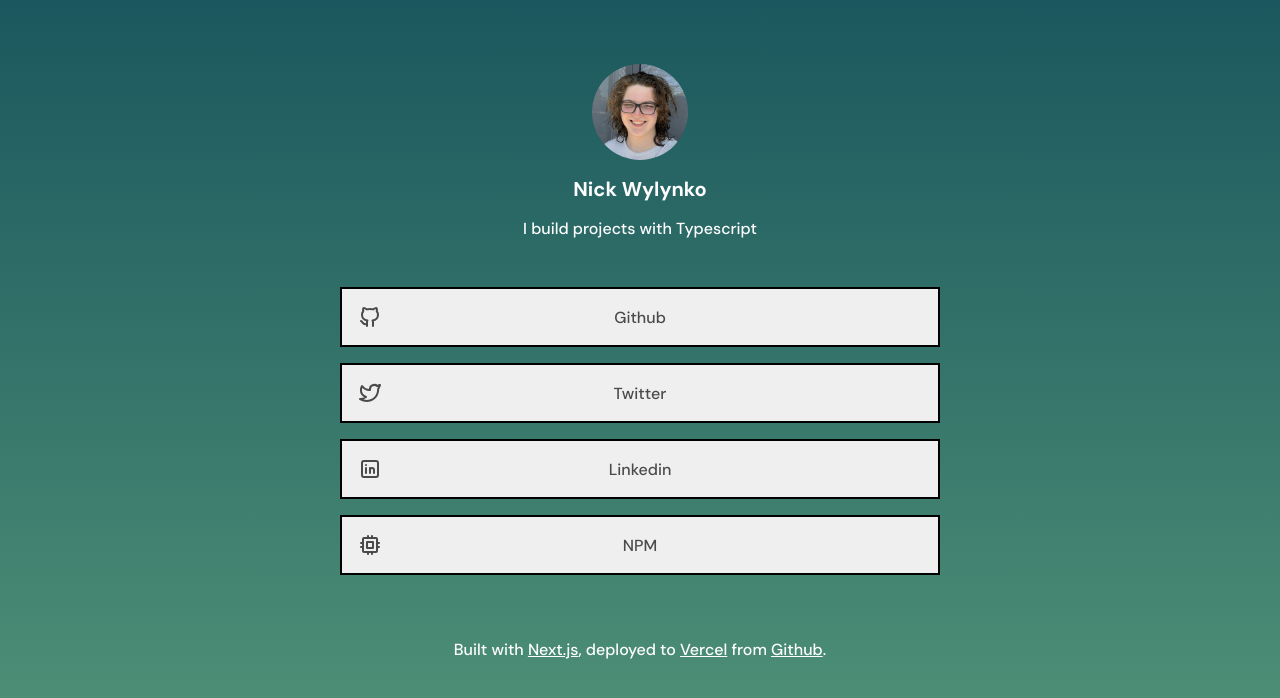
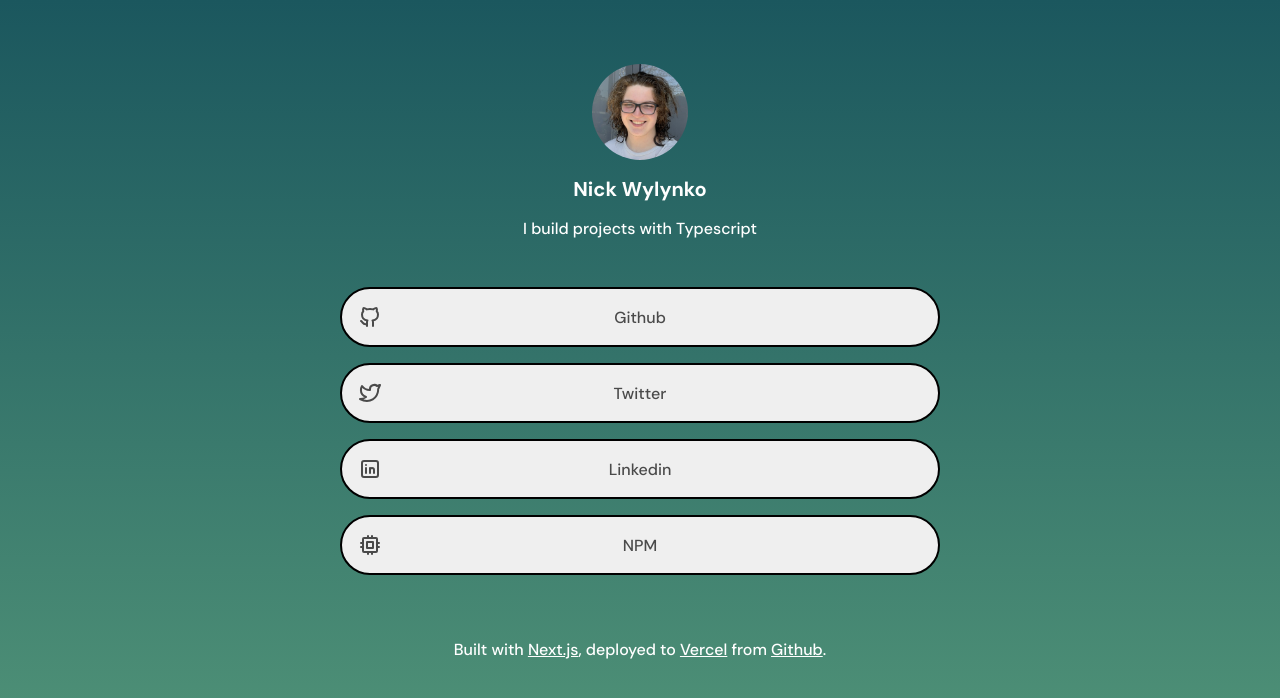
Before and after one commit to NWylynko/personal-link-sharing-site, a Next.js app: page / in a window 1280 px wide. Shown: the top 698 px of the page. Built offline with nearby package versions, Linux system fonts and the light colour scheme.

Commit message:
Change up the style a little

```diff
--- a/app/LinkItem.module.css
+++ b/app/LinkItem.module.css
@@ -7,13 +7,22 @@
   font-weight: 500;
   color: rgb(74, 74, 74);
   border: 2px solid black;
+  border-radius: 32px;
   cursor: pointer;
 
   display: inline-grid;
   grid-template-columns: 24px auto 24px;
   align-items: center;
+
+  transition: padding 250ms ease-in-out;
+}
+
+.button:hover {
+  padding-top: 20px;
+  padding-bottom: 18px;
 }
 
 .link {
+  border-radius: 32px;
   text-decoration: none;
 }
```
